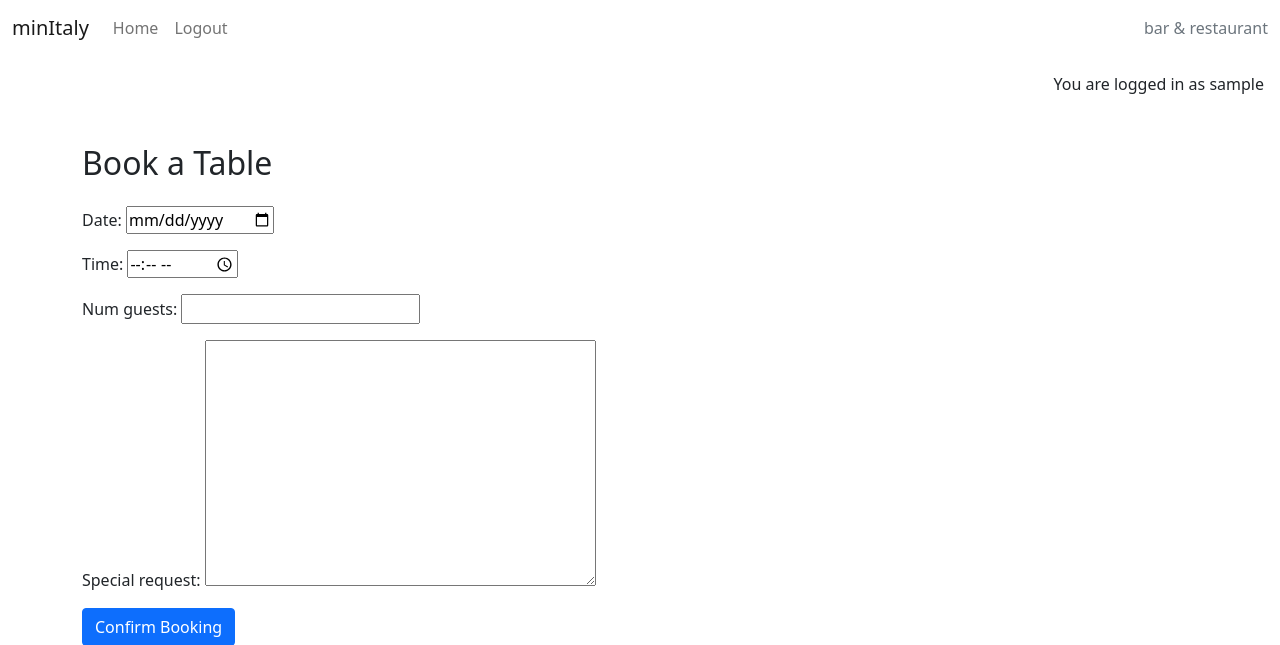
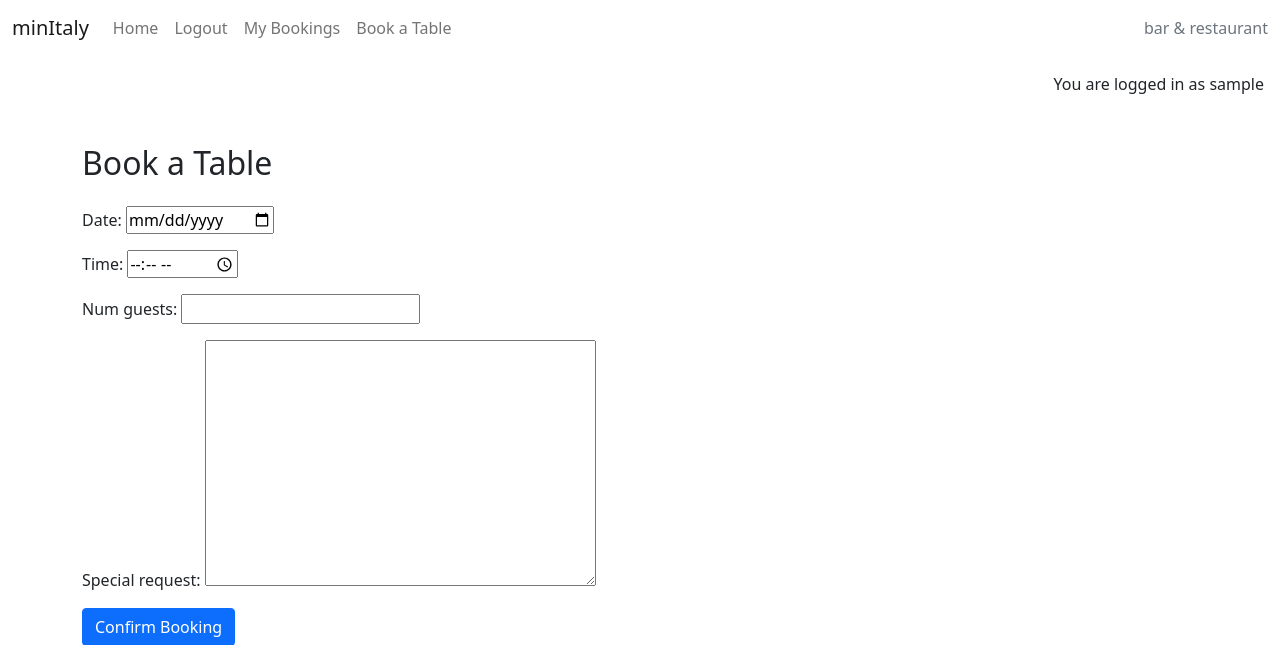
Before and after one commit to Fariba-Kamani/minitaly-booking-system, a Django app: page /bookings/book/ in a window 1280 px wide. Shown: the top 645 px of the page. Run offline with Django 4.2, Linux system fonts and the light colour scheme; the visitor is signed in with stand-in values (Sample User, id 1).

Commit message:
feat: add conditional navbar links for bookings dashboard when user is logged in

```diff
--- a/templates/base.html
+++ b/templates/base.html
@@ -46,6 +46,12 @@
 <li class="nav-item">
 	<a class="nav-link {% if request.path == logout_url %}active{% endif %}" aria-current="page" href="{% url 'account_logout' %}">Logout</a>
 </li>
+<li class="nav-item">
+    <a class="nav-link" href="{% url 'booking_list' %}">My Bookings</a>
+  </li>
+  <li class="nav-item">
+    <a class="nav-link" href="{% url 'booking_create' %}">Book a Table</a>
+  </li>
 {% else %}
 <li class="nav-item">
 	<a class="nav-link {% if request.path == signup_url %}active{% endif %}" aria-current="page"
```
